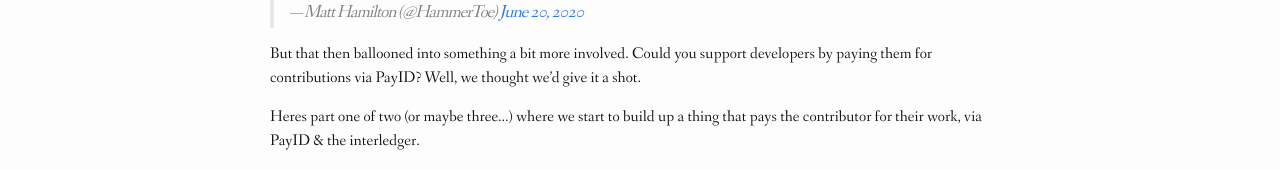
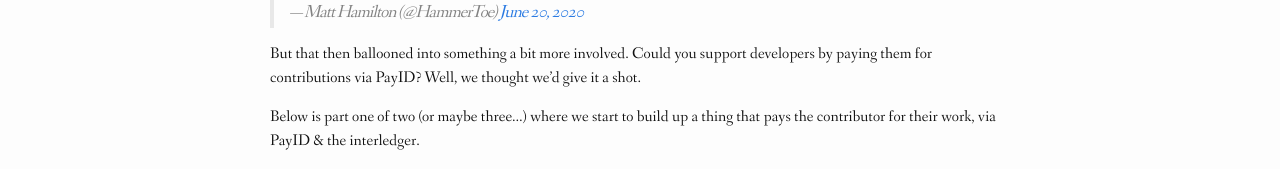
Before and after one commit to drsm79/drsm79.github.com, a Jekyll site: the page built from _posts/2020-07-01-PayID-Functions-Twitch.md, in a window 1280 px wide. Shown: the part 520-689 px from the top of the page. Built offline with Jekyll 4.4.1, drawn with Linux system fonts in a browser that asks for light colours; comment, search, counter and statistics services are not loaded; grey boxes are pictures that could not be loaded.

Commit message:
Update 2020-07-01-PayID-Functions-Twitch.md

```diff
--- a/_posts/2020-07-01-PayID-Functions-Twitch.md
+++ b/_posts/2020-07-01-PayID-Functions-Twitch.md
@@ -18,9 +19,7 @@
 
 But that then ballooned into something a bit more involved. Could you support developers by paying them for contributions via PayID? Well, we thought we'd give it a shot.
 
-Heres part one of two (or maybe three...) where we start to build up a thing that pays the contributor for their work, via PayID & the interledger.
-
-<iframe src="https://player.twitch.tv/?video=665878889&parent=metsonet.co.uk" frameborder="0" allowfullscreen="true" scrolling="no" height="378" width="620"></iframe>
+Below is part one of two (or maybe three...) where we start to build up a thing that pays the contributor for their work, via PayID & the interledger.
 
 It was quite fun, despite a bit of a scramble to get the streaming & code sharing working, and I'm looking forward to doing part two later this week/early next. I'm also thinking about twitching some music making in the not too distant future...
 
```
Also changed, not shown: other parts of _posts/2020-07-01-PayID-Functions-Twitch.md (+1 -0 lines).
